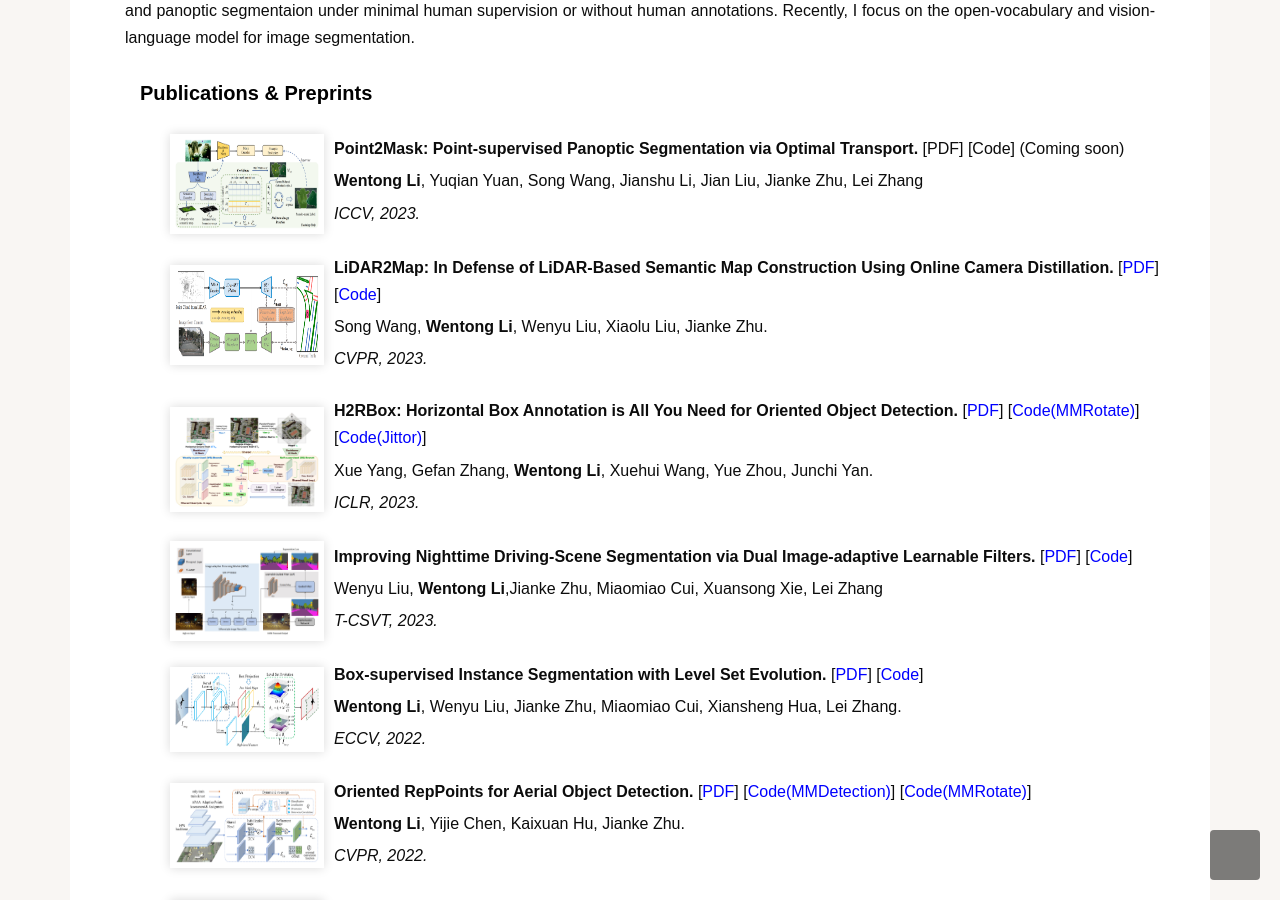
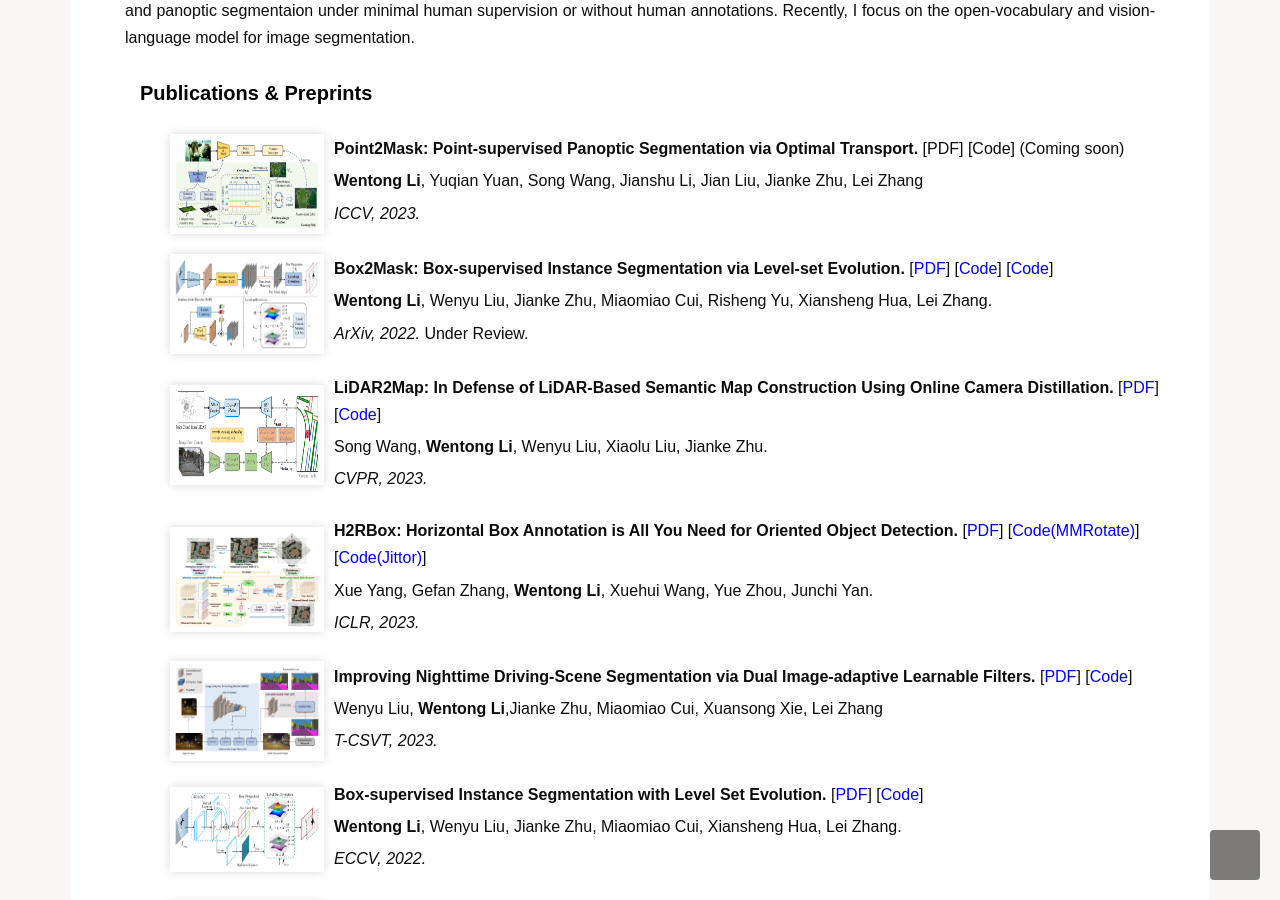
Before and after one commit to cslwt/cslwt.github.io, a Jekyll site: the page index.html, which Jekyll copies as it is, in a window 1280 px wide and 900 px high, scrolled down 393 px. Built offline with Jekyll 4.4.1, drawn with Linux system fonts in a browser that asks for light colours; some web fonts are replaced.

Commit message:
Update index.html

```diff
--- a/index.html
+++ b/index.html
@@ -112,6 +112,26 @@
 								<p> <b>Wentong Li</b>, Yuqian Yuan, Song Wang, Jianshu Li, Jian Liu, Jianke Zhu, Lei Zhang</p>
 								<p>
 									<em>ICCV, 2023.</em>
+								<p>
+							</td>
+						</tr>
+
+
+						<tr>
+							<td width="174">
+								<img src="images/paper/Box2Mask.png" class=" img-bordered" alt="photo" width="174" height="100" hspace="10">
+							</td>
+							<td>
+								<p>
+
+									<b>Box2Mask: Box-supervised Instance Segmentation via Level-set Evolution.</b>
+									[<a href="https://arxiv.org/pdf/2212.01579.pdf">PDF</a>]
+									[<a href="https://github.com/LiWentomng/BoxInstSeg">Code</a>]
+									[<a href="https://github.com/LiWentomng/boxlevelset">Code</a>]
+								</p>
+                                                                <p><b>Wentong Li</b>, Wenyu Liu, Jianke Zhu, Miaomiao Cui, Risheng Yu, Xiansheng Hua, Lei Zhang.</p>
+								<p>
+									<em>ArXiv, 2022.</em> Under Review.
 								<p>
 							</td>
 						</tr>
```
